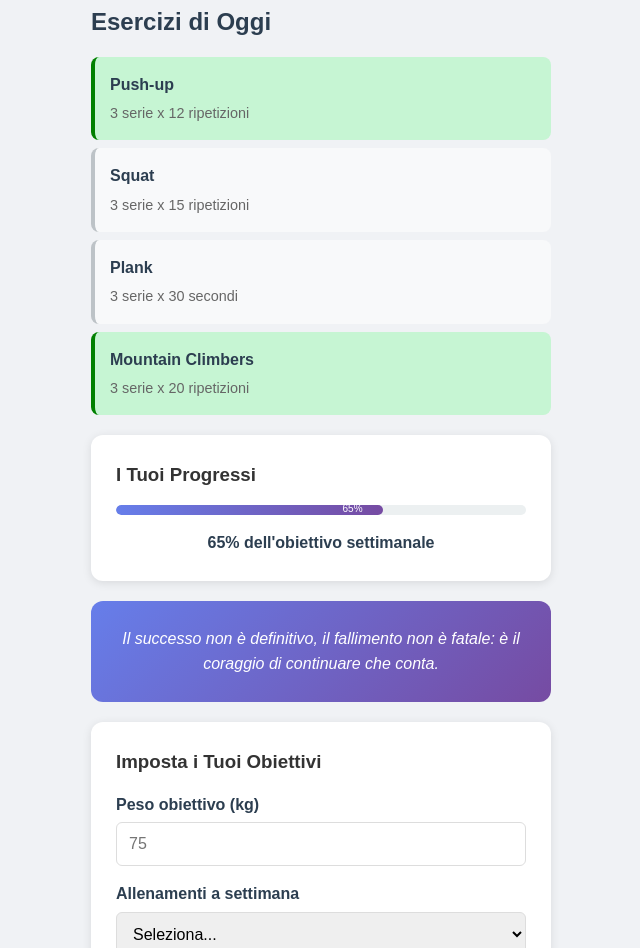
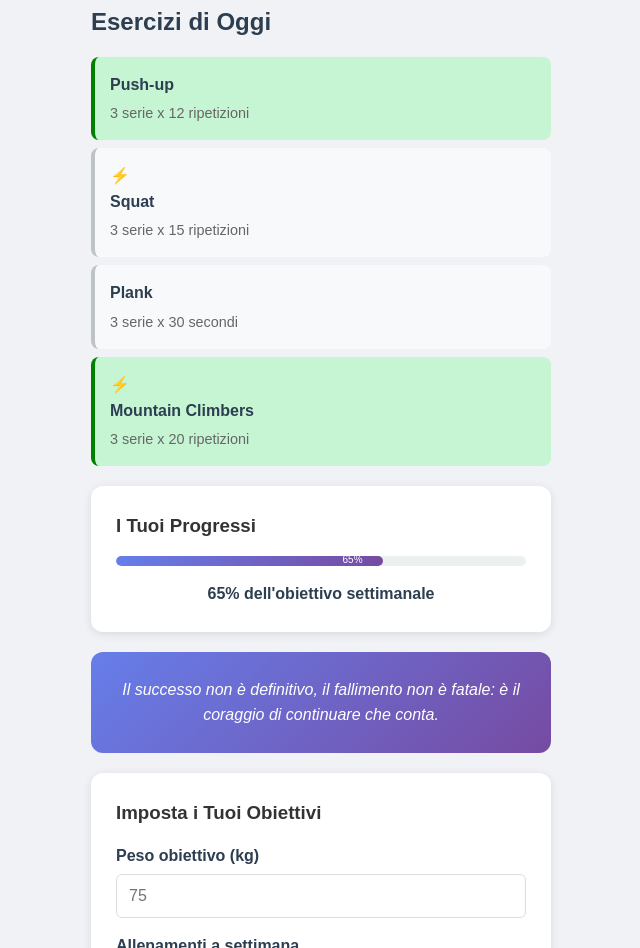
Before and after one commit to stefanosorrenti/htmlcss-fit-app, a plain HTML site: page index.html in a window 1280 px wide. Shown: the part 1237-2185 px from the top of the page, without its empty margins (319-959 px from the left). Drawn offline with Linux system fonts and the light colour scheme.

Commit message:
Add 6th Task

```diff
--- a/css/solutions.css
+++ b/css/solutions.css
@@ -24,17 +24,18 @@
 }
 
 /*5th TASK*/
-.exercise-item:first-child {
+.exercise-item:first-child, .exercise-item:last-child  {
     background-color: #c6f5d3;
     border-color: green;
 }
 
-.exercise-item:last-child  {
-    background-color: #c6f5d3;
-    border-color: green;
+
+/*6th TASK*/
+.exercise-item:nth-child(even)::before {
+    content: "⚡";
+}
 
 
-}
 
 /*7-8th TASK*/
 .goals-container input:focus, select:focus {
```
